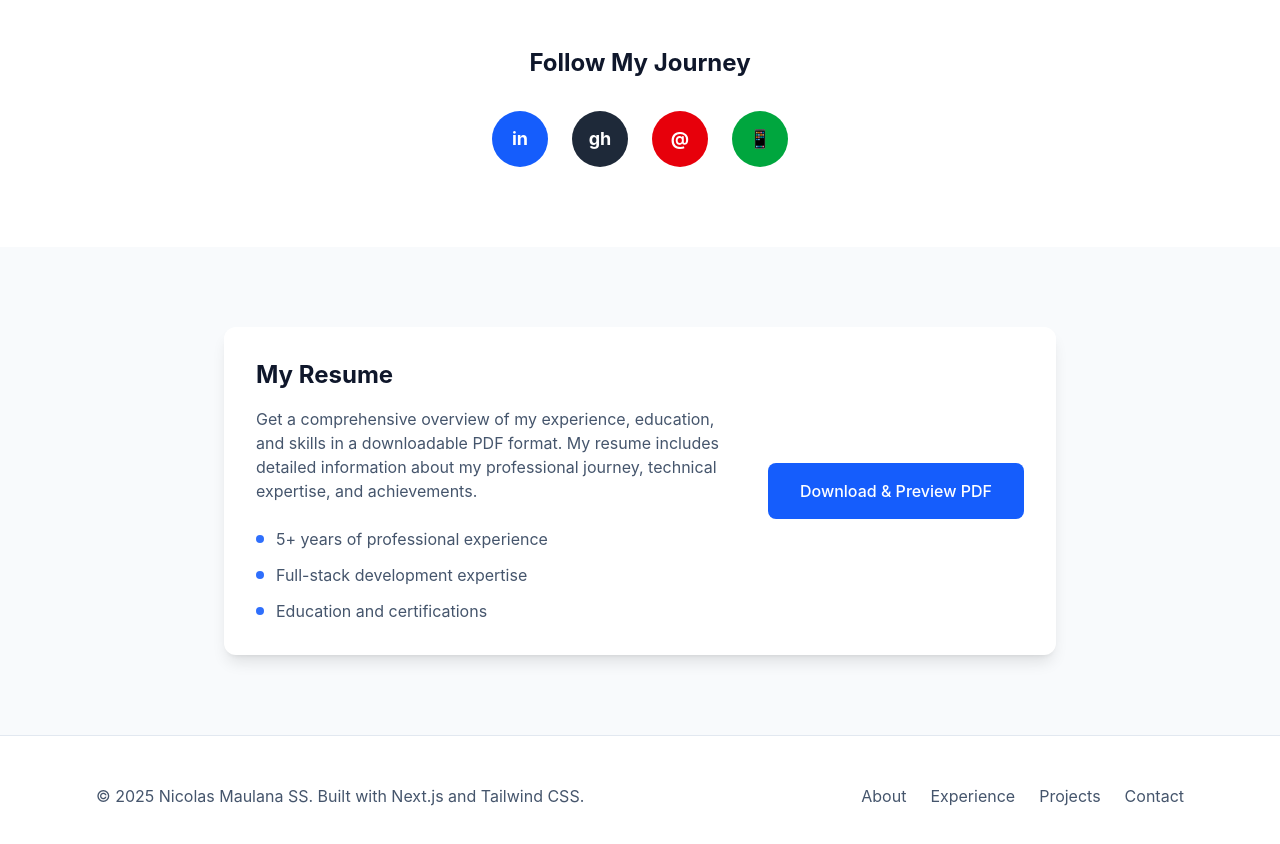
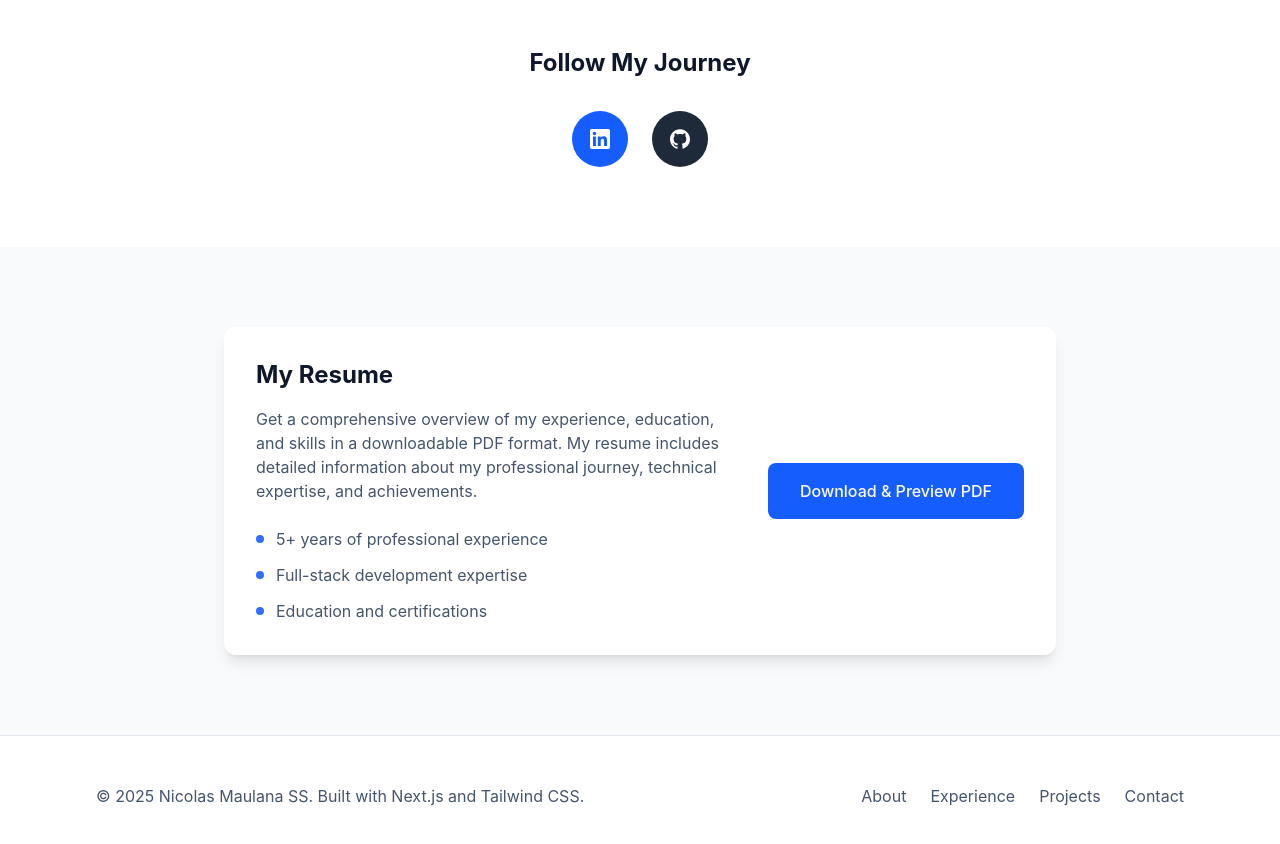
Before and after one commit to Nicolas7020/PortofolioNicolas, a Next.js app in the folder my-app/: page / in a window 1280 px wide. Shown: the part 3222-4066 px from the top of the page. Built offline with nearby package versions, Linux system fonts and the light colour scheme.

Commit message:
add icon

```diff
--- a/my-app/src/app/page.tsx
+++ b/my-app/src/app/page.tsx
@@ -4,7 +4,7 @@ import LogoLoop from "@/components/LogoLoop";
 import AnimatedSection from "@/components/AnimatedSection";
 import ProjectSlider from "@/components/ProjectSlider";
 import { projects } from "@/data/projects";
-import { SiReact, SiNextdotjs, SiTypescript, SiTailwindcss, SiNodedotjs, SiPython, SiPostgresql, SiMongodb, SiGraphql, SiAmazon, SiDocker, SiGit, SiVercel, SiFigma, SiExpress, SiFlask, SiStreamlit, SiTensorflow, SiScikitlearn, SiHtml5, SiCss3, SiJavascript } from 'react-icons/si';
+import { SiReact, SiNextdotjs, SiTypescript, SiTailwindcss, SiNodedotjs, SiPython, SiPostgresql, SiMongodb, SiGraphql, SiAmazon, SiDocker, SiGit, SiVercel, SiFigma, SiExpress, SiFlask, SiStreamlit, SiTensorflow, SiScikitlearn, SiHtml5, SiCss3, SiJavascript, SiGithub, SiLinkedin } from 'react-icons/si';
 
 // Tech logos for the animation
 const techLogos = [
@@ -305,25 +305,15 @@ export default function Home() {
                     rel="noopener noreferrer"
                     className="group w-14 h-14 bg-blue-600 hover:bg-blue-700 text-white rounded-full flex items-center justify-center transition-all duration-300 hover:scale-110 hover:shadow-lg"
                   >
-                    <span className="text-lg font-bold group-hover:scale-110 transition-transform">in</span>
+                    <SiLinkedin className="text-xl group-hover:scale-110 transition-transform" />
                   </a>
                   <a
-                    href="#"
+                    href="https://github.com/Nicolas7020"
+                    target="_blank"
+                    rel="noopener noreferrer"
                     className="group w-14 h-14 bg-gray-800 hover:bg-gray-900 text-white rounded-full flex items-center justify-center transition-all duration-300 hover:scale-110 hover:shadow-lg"
                   >
-                    <span className="text-lg font-bold group-hover:scale-110 transition-transform">gh</span>
-                  </a>
-                  <a
-                    href="mailto:nicolasmaulanass@gmail.com"
-                    className="group w-14 h-14 bg-red-600 hover:bg-red-700 text-white rounded-full flex items-center justify-center transition-all duration-300 hover:scale-110 hover:shadow-lg"
-                  >
-                    <span className="text-lg font-bold group-hover:scale-110 transition-transform">@</span>
-                  </a>
-                  <a
-                    href="tel:+6281915020705"
-                    className="group w-14 h-14 bg-green-600 hover:bg-green-700 text-white rounded-full flex items-center justify-center transition-all duration-300 hover:scale-110 hover:shadow-lg"
-                  >
-                    <span className="text-lg font-bold group-hover:scale-110 transition-transform">📱</span>
+                    <SiGithub className="text-xl group-hover:scale-110 transition-transform" />
                   </a>
                 </div>
               </div>
```
